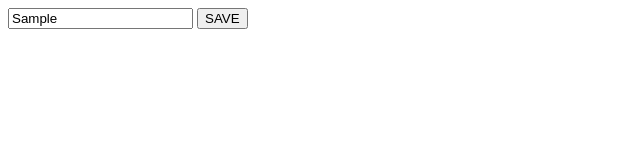
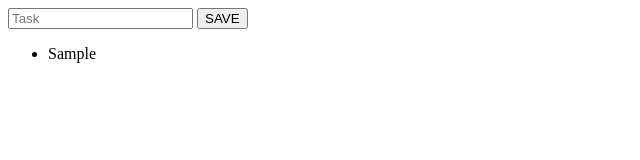
Before and after one commit to Oliver404/web-js-simple-todo-list, a plain HTML site: page index.html in a window 1280 px wide. Both pictures are taken after typing "Sample" into the empty fields and a click on the button "SAVE". Shown: the full height of the page, 0-640 px from the left. Drawn offline with Linux system fonts and the light colour scheme.

Commit message:
List tasks

```diff
--- a/index.html
+++ b/index.html
@@ -8,6 +8,9 @@
             <input name="task" type="text" placeholder="Task"/>
             <button onclick="onSubmitTaskForm(event)">SAVE</button>
         </form>
+        <div>
+            <ul id="lst-tasks"></ul>
+        </div>
         <!-- Import JS files -->
         <script src="js/main.js"></script>
     </body>
--- a/js/main.js
+++ b/js/main.js
@@ -1,10 +1,11 @@
 
 // HTML
 const taskForm = document.getElementById('frm-task');
+const lstTasks = document.getElementById('lst-tasks');
 // consts and vars
-const lstTask = [];
+const tasks = [];
 
-// On load website
+// ####### On Init #######
 window.onload = onLoad;
 
 function onLoad() {
@@ -15,6 +16,7 @@ function initView() {
     taskForm.addEventListener('submit', onSubmitTaskForm);
 }
 
+// ####### Task Form #######
 function onSubmitTaskForm(e) {
     const formData = new FormData(taskForm);
 
@@ -22,7 +24,20 @@ function onSubmitTaskForm(e) {
     addTask(formData.get('task'));
 }
 
+function clearTaskForm() {
+    taskForm.reset();
+}
+
+// ####### Tasks List #######
+function listNewTask() {
+    lstTasks.appendChild(document.createElement("li")).textContent = tasks[tasks.length - 1];
+}
+
+// ####### Logic #######
 function addTask(task) {
-    lstTask.push(task);
-    console.log(lstTask); //TODO: Delete line
+    if (task) {
+        tasks.push(task);
+        taskForm.reset();
+        listNewTask();
+    }
 }
```
